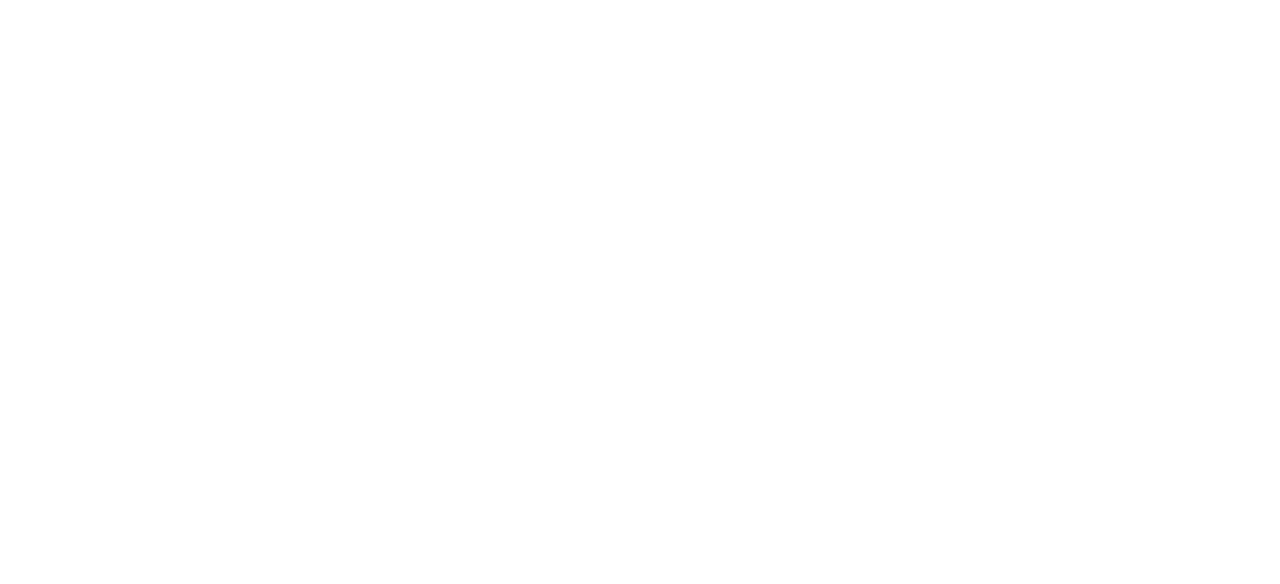
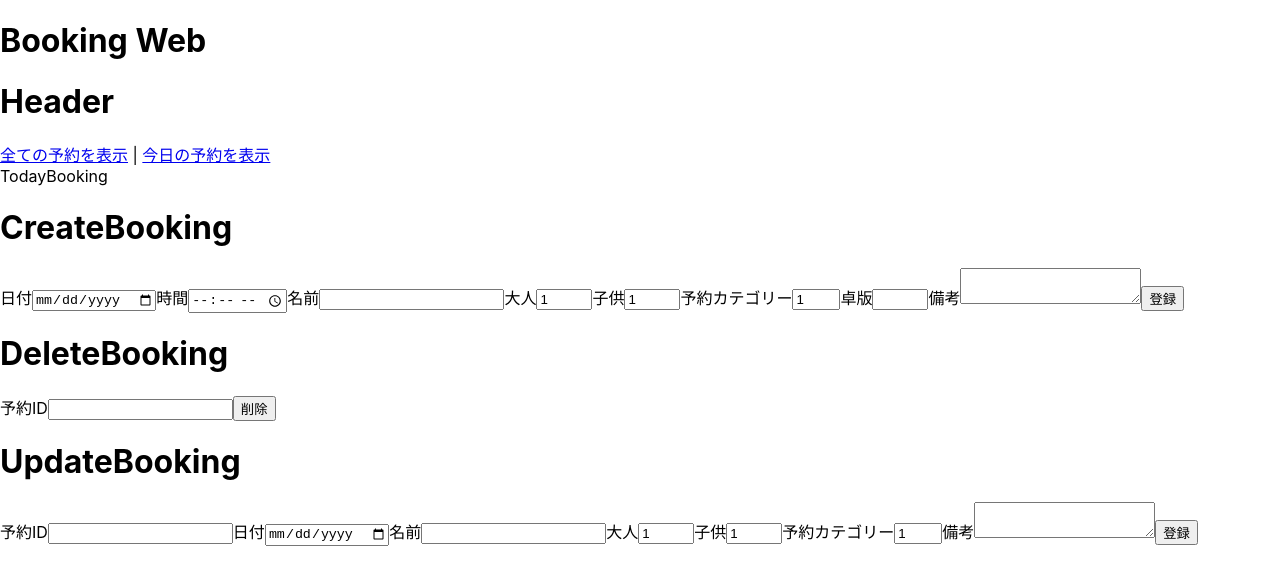
Before and after one commit to fukada-m/ouryokukou_booking, a React (Create React App) app in the folder booking_web/: page /todayBooking in a window 1280 px wide. Before the commit this address had no page. Shown: the top 584 px of the page. Built offline with nearby package versions, Linux system fonts and the light colour scheme.

Commit message:
ルーティングを設定してみた

```diff
--- a/booking_web/src/App.js
+++ b/booking_web/src/App.js
@@ -2,18 +2,24 @@ import './App.css';
 import { Routes, Route } from "react-router-dom";
 import { AllBooking } from './components/AllBooking';
 import { Test } from './components/Test'
+import { Header } from './components/Header';
 import { CreateBooking } from './components/CreateBooking';
 import { DeleteBooking } from './components/DeleteBooking.jsx';
 import { UpdateBooking } from './components/UpdateBooking';
+import { TodayBooking } from './components/TodayBooking';
 
 
 function App() {
 
   return (
     <>
-      {/* <Test /> */}
       <h1>Booking Web</h1>
-      <AllBooking />
+      <Header />
+      <Routes>
+        <Route path="/" element={<AllBooking />} />
+        <Route path="/allBooking" element={<AllBooking />} />
+        <Route path="/todayBooking" element={<TodayBooking />} />
+      </Routes>
       <CreateBooking />
       <DeleteBooking />
       <UpdateBooking />
--- /dev/null
+++ b/booking_web/src/components/Header.jsx
@@ -0,0 +1,13 @@
+import React from 'react'
+import { Link } from "react-router-dom";
+
+export const Header = () => {
+  return (
+    <div>
+      <h1>Header</h1>
+      <Link to="/allBooking">全ての予約を表示</Link>
+      <span> | </span>
+      <Link to="/todayBooking">今日の予約を表示</Link>
+    </div>
+  );
+}
--- /dev/null
+++ b/booking_web/src/components/TodayBooking.jsx
@@ -0,0 +1,7 @@
+import React from 'react'
+
+export const TodayBooking = () => {
+  return (
+    <div>TodayBooking</div>
+  )
+}
--- a/booking_web/src/index.js
+++ b/booking_web/src/index.js
@@ -9,9 +9,7 @@ const root = ReactDOM.createRoot(document.getElementById('root'));
 root.render(
   <React.StrictMode>
     <BrowserRouter>
-      <Routes>
-        <Route index element={<App />} />
-      </Routes>
+        <App/>
     </BrowserRouter>
   </React.StrictMode>
 );
```
